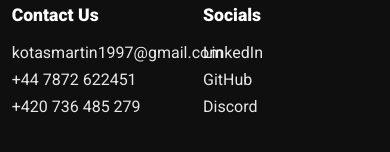
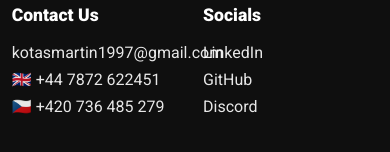
Before and after one commit to JellyBread97/Capstone_FE, a React (Create React App) app in the folder frontend/: page / in a window 390 px wide. Shown: the part 2646-2798 px from the top of the page. Built offline with nearby package versions, Linux system fonts and the light colour scheme.

Commit message:
phone numbers

```diff
--- a/frontend/src/components/Footer.jsx
+++ b/frontend/src/components/Footer.jsx
@@ -14,9 +14,15 @@ function Footer() {
       </div>
       <div className="footer-section">
         <p className="title">Contact Us</p>
-        <p>kotasmartin1997@gmail.com</p>
-        <p>+44 7872 622451</p>
-        <p>+420 736 485 279</p>
+        <a href="mailto:kotasmartin1997@gmail.com">
+          <p>kotasmartin1997@gmail.com</p>
+        </a>
+        <a href="tel:+447872622451">
+          <p>🇬🇧 +44 7872 622451</p>
+        </a>
+        <a href="tel:+420736485279">
+          <p>🇨🇿 +420 736 485 279</p>
+        </a>
       </div>
       <div className="footer-section">
         <p className="title">Socials</p>
```
